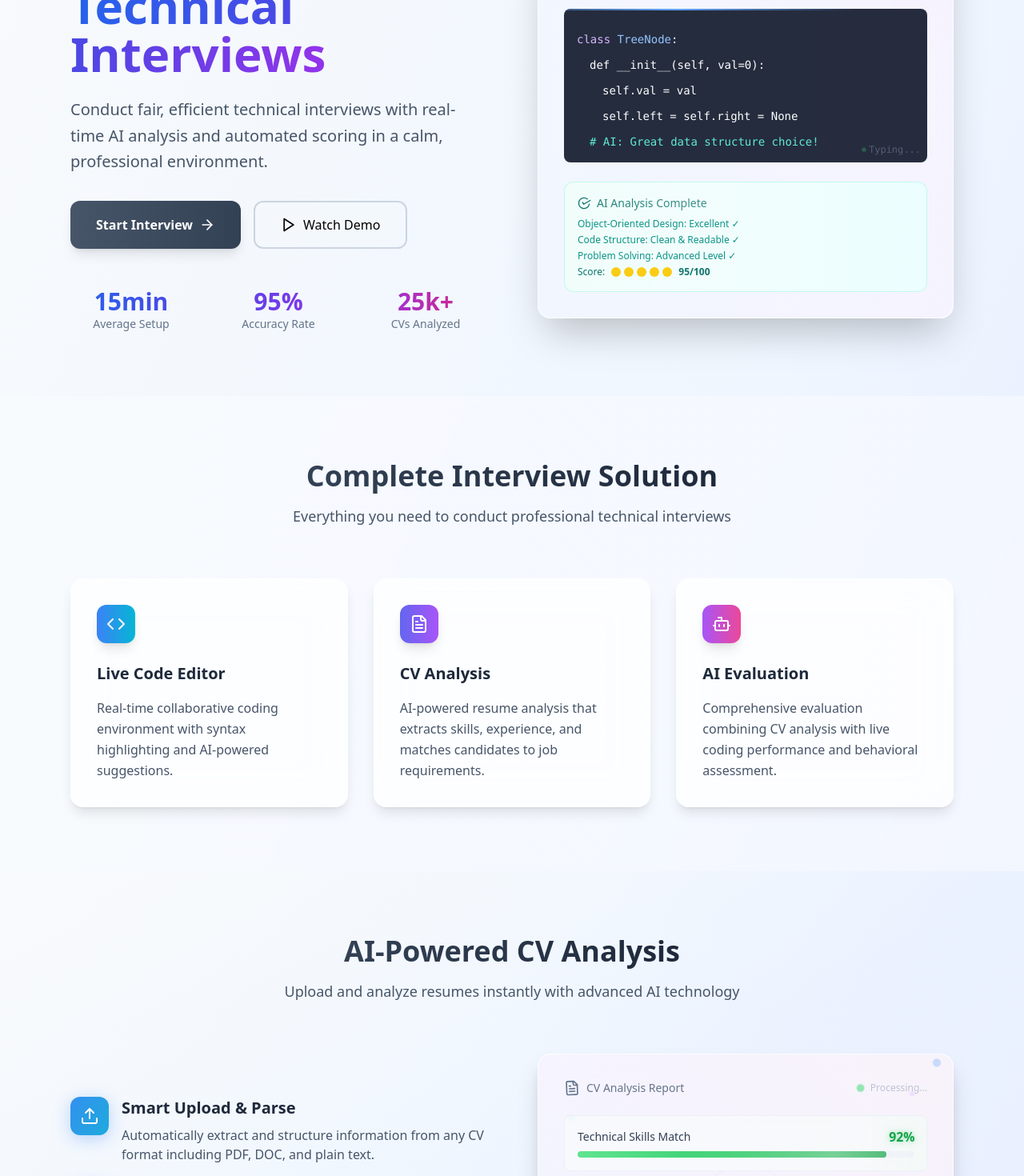
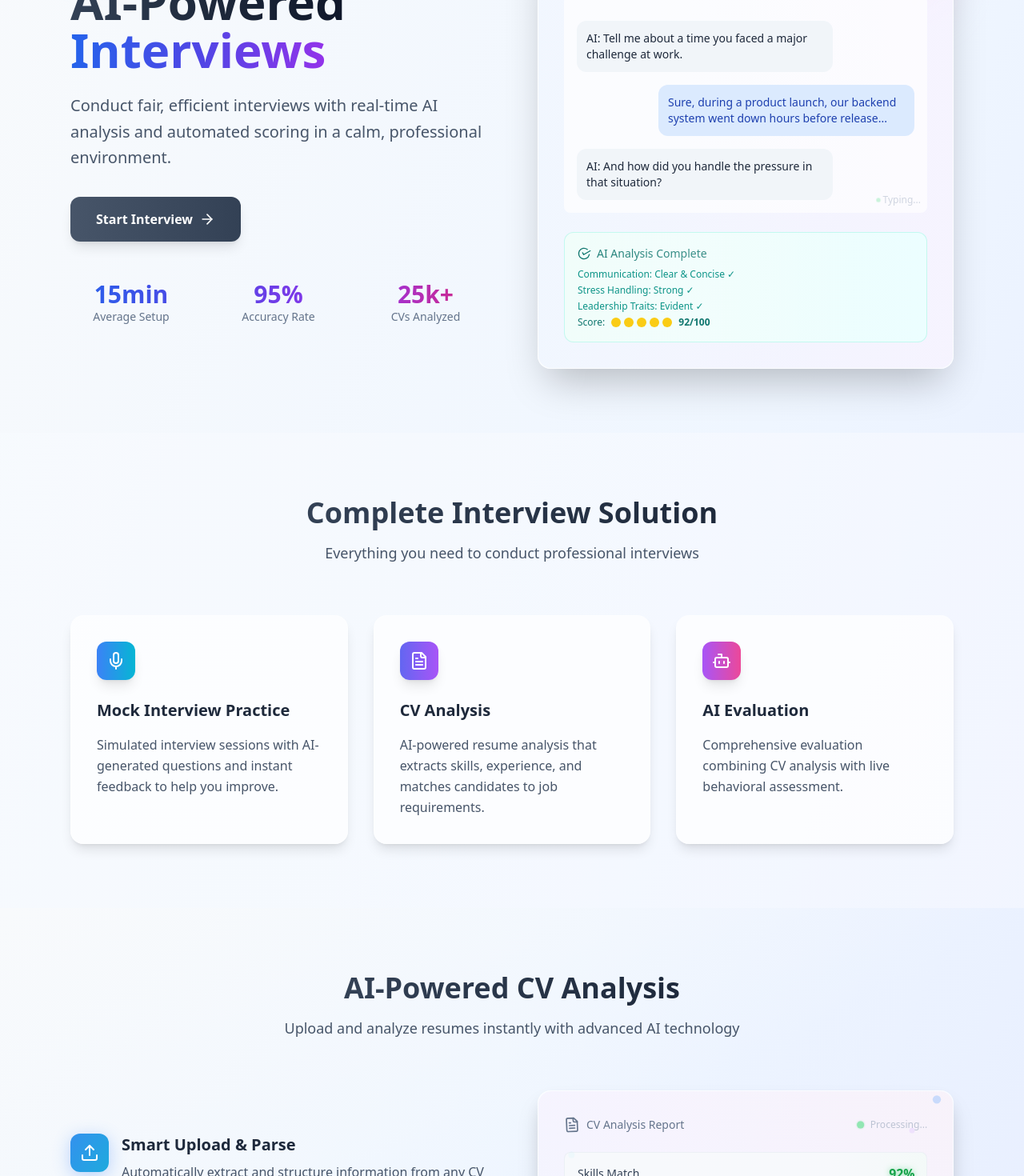
Before and after one commit to BasheerShalabi/InterviewAI, a React (Vite) app in the folder client/: page / in a window 1280 px wide. Shown: the part 240-1710 px from the top of the page at 80% size. Built offline with nearby package versions, Linux system fonts and the light colour scheme.

Commit message:
fix: Update navigation paths from '/interview' to '/dashboard' in Login and Register components; clean up UserDashboard component by removing unused state and commented code

```diff
--- a/client/src/components/LandingPage.jsx
+++ b/client/src/components/LandingPage.jsx
@@ -1,6 +1,6 @@
 import React from 'react';
 import { Link } from 'react-router-dom';
-import { BotIcon, Code, Users, Clock, CheckCircle, Play, ArrowRight, FileText, Upload, Brain } from 'lucide-react';
+import { BotIcon, Mic, CheckCircle, ArrowRight, FileText, Upload, Brain } from 'lucide-react';
 import { motion } from 'framer-motion';
 import HeaderComponent from './HeaderComponent';
 import { useAuth } from '../context/AuthContext';
@@ -80,7 +80,7 @@ export default function LandingPage() {
                             </span>
                             <br />
                             <span className="bg-gradient-to-r from-blue-600 via-indigo-600 to-purple-600 bg-clip-text text-transparent">
-                                Technical Interviews
+                                Interviews
                             </span>
                         </motion.h1>
 
@@ -90,7 +90,7 @@ export default function LandingPage() {
                             animate={{ opacity: 1, y: 0 }}
                             transition={{ duration: 0.8, delay: 0.4 }}
                         >
-                            Conduct fair, efficient technical interviews with real-time AI analysis and automated scoring in a calm, professional environment.
+                            Conduct fair, efficient interviews with real-time AI analysis and automated scoring in a calm, professional environment.
                         </motion.p>
 
                         <motion.div
@@ -106,10 +106,6 @@ export default function LandingPage() {
                                 Start Interview
                                 <ArrowRight className="w-5 h-5 group-hover:translate-x-1 transition-transform duration-300" />
                             </Link>
-                            <button className="group flex items-center justify-center gap-2 px-8 py-4 border-2 border-slate-300 rounded-xl hover:bg-slate-50 hover:border-slate-400 transition-all duration-300 hover:scale-105 backdrop-blur-sm">
-                                <Play className="w-5 h-5 group-hover:scale-110 transition-transform duration-300" />
-                                Watch Demo
-                            </button>
                         </motion.div>
 
                         <motion.div
@@ -139,7 +135,7 @@ export default function LandingPage() {
     animate={{ opacity: 1, scale: 1 }}
     transition={{ delay: 0.4, duration: 0.8 }}
 >
-                        <div className="relative bg-white/70 backdrop-blur-xl rounded-2xl p-8 shadow-2xl border border-white/20 hover:shadow-3xl transition-all duration-500 hover:scale-105">
+    <div className="relative bg-white/70  rounded-2xl p-8 shadow-2xl border border-white/20 hover:shadow-3xl transition-all duration-500 hover:scale-105">
         <div className="absolute inset-0 bg-gradient-to-r from-blue-500/5 to-purple-500/5 rounded-2xl"></div>
 
         <div className="relative">
@@ -147,18 +143,19 @@ export default function LandingPage() {
                 <div className="w-3 h-3 bg-red-400 rounded-full animate-pulse"></div>
                 <div className="w-3 h-3 bg-yellow-400 rounded-full animate-pulse" style={{ animationDelay: '0.5s' }}></div>
                 <div className="w-3 h-3 bg-green-400 rounded-full animate-pulse" style={{ animationDelay: '1s' }}></div>
-                                    <span className="text-slate-500 text-sm ml-4 font-medium">Interview Session</span>
+                <span className="text-slate-500 text-sm ml-4 font-medium">Interview Chat</span>
                 <motion.div
                     className="ml-auto flex items-center gap-2 text-xs text-slate-400"
                     animate={{ opacity: [0.5, 1, 0.5] }}
                     transition={{ duration: 2, repeat: Infinity }}
                 >
                     <div className="w-2 h-2 bg-green-400 rounded-full"></div>
-                                        Live Recording
+                    Live AI Chat
                 </motion.div>
             </div>
 
-                                <div className="space-y-3 text-sm font-mono bg-slate-900/90 backdrop-blur-sm rounded-lg p-4 relative overflow-hidden">
+            {/* Chat Bubbles */}
+            <div className="space-y-4 text-sm bg-white/70 rounded-lg p-4 relative overflow-hidden">
                 <motion.div
                     className="absolute top-0 left-0 w-full h-0.5 bg-gradient-to-r from-transparent via-blue-400 to-transparent"
                     animate={{ x: [-100, 300] }}
@@ -166,48 +163,30 @@ export default function LandingPage() {
                 />
 
                 <motion.div
-                                        className="text-purple-300"
+                    className="bg-slate-100 text-slate-800 p-3 rounded-xl max-w-xs"
                     initial={{ opacity: 0, x: -20 }}
                     animate={{ opacity: 1, x: 0 }}
                     transition={{ delay: 0.5 }}
                 >
-                                        class <span className="text-blue-300">TreeNode</span><span className="text-white">:</span>
+                    AI: Tell me about a time you faced a major challenge at work.
                 </motion.div>
 
                 <motion.div
-                                        className="text-white pl-4"
-                                        initial={{ opacity: 0, x: -20 }}
+                    className="bg-blue-100 text-blue-800 p-3 rounded-xl max-w-xs ml-auto"
+                    initial={{ opacity: 0, x: 20 }}
                     animate={{ opacity: 1, x: 0 }}
-                                        transition={{ delay: 0.7 }}
+                    transition={{ delay: 0.8 }}
                 >
-                                        def __init__(self, val=0):
+                    Sure, during a product launch, our backend system went down hours before release...
                 </motion.div>
 
                 <motion.div
-                                        className="text-white pl-8"
+                    className="bg-slate-100 text-slate-800 p-3 rounded-xl max-w-xs"
                     initial={{ opacity: 0, x: -20 }}
                     animate={{ opacity: 1, x: 0 }}
-                                        transition={{ delay: 0.9 }}
+                    transition={{ delay: 1.2 }}
                 >
-                                        self.val = val
-                                    </motion.div>
-
-                                    <motion.div
-                                        className="text-white pl-8"
-                                        initial={{ opacity: 0, x: -20 }}
-                                        animate={{ opacity: 1, x: 0 }}
-                                        transition={{ delay: 1.1 }}
-                                    >
-                                        self.left = self.right = None
-                                    </motion.div>
-
-                                    <motion.div
-                                        className="text-teal-300 pl-4"
-                                        initial={{ opacity: 0, scale: 0.8 }}
-                                        animate={{ opacity: 1, scale: 1 }}
-                                        transition={{ delay: 1.5, type: "spring" }}
-                                    >
-                                        # AI: Great data structure choice!
+                    AI: And how did you handle the pressure in that situation?
                 </motion.div>
 
                 <motion.div
@@ -220,11 +199,12 @@ export default function LandingPage() {
                 </motion.div>
             </div>
 
+            {/* AI Analysis */}
             <motion.div
                 className="mt-6 p-4 bg-gradient-to-r from-teal-50 to-cyan-50 rounded-xl border border-teal-200/50 relative overflow-hidden"
                 initial={{ opacity: 0, y: 10 }}
                 animate={{ opacity: 1, y: 0 }}
-                                    transition={{ delay: 1, duration: 0.6 }}
+                transition={{ delay: 1.5, duration: 0.6 }}
             >
                 <motion.div
                     className="absolute inset-0 bg-gradient-to-r from-transparent via-white/20 to-transparent"
@@ -245,30 +225,30 @@ export default function LandingPage() {
                     <motion.div
                         initial={{ opacity: 0, x: -10 }}
                         animate={{ opacity: 1, x: 0 }}
-                                            transition={{ delay: 1.2 }}
+                        transition={{ delay: 1.6 }}
                     >
-                                            Object-Oriented Design: Excellent ✓
+                        Communication: Clear & Concise ✓
                     </motion.div>
                     <motion.div
                         initial={{ opacity: 0, x: -10 }}
                         animate={{ opacity: 1, x: 0 }}
-                                            transition={{ delay: 1.4 }}
+                        transition={{ delay: 1.8 }}
                     >
-                                            Code Structure: Clean & Readable ✓
+                        Stress Handling: Strong ✓
                     </motion.div>
                     <motion.div
                         initial={{ opacity: 0, x: -10 }}
                         animate={{ opacity: 1, x: 0 }}
-                                            transition={{ delay: 1.6 }}
+                        transition={{ delay: 2.0 }}
                     >
-                                            Problem Solving: Advanced Level ✓
+                        Leadership Traits: Evident ✓
                     </motion.div>
 
                     <motion.div
                         className="mt-2 flex items-center gap-2"
                         initial={{ opacity: 0, scale: 0.8 }}
                         animate={{ opacity: 1, scale: 1 }}
-                                            transition={{ delay: 1.8, type: "spring" }}
+                        transition={{ delay: 2.2, type: "spring" }}
                     >
                         <div className="text-xs font-medium text-teal-700">Score:</div>
                         <div className="flex gap-1">
@@ -278,22 +258,23 @@ export default function LandingPage() {
                                     className="w-3 h-3 bg-yellow-400 rounded-full"
                                     initial={{ scale: 0 }}
                                     animate={{ scale: 1 }}
-                                                        transition={{ delay: 2 + i * 0.1, type: "spring" }}
+                                    transition={{ delay: 2.4 + i * 0.1, type: "spring" }}
                                 />
                             ))}
                         </div>
-                                            <span className="text-xs font-bold text-teal-700">95/100</span>
+                        <span className="text-xs font-bold text-teal-700">92/100</span>
                     </motion.div>
                 </div>
             </motion.div>
         </div>
     </div>
 </motion.div>
+
                 </div>
             </section>
 
             {/* Features */}
-            <section className="bg-white/50 backdrop-blur-sm py-20 relative">
+            <section className="bg-white/50  py-20 relative">
                 <div className="absolute inset-0 bg-gradient-to-r from-blue-50/30 to-indigo-50/30"></div>
                 <div className="max-w-6xl mx-auto px-6 relative">
                     <motion.div
@@ -309,16 +290,16 @@ export default function LandingPage() {
                             </span>
                         </h2>
                         <p className="text-lg text-slate-600">
-                            Everything you need to conduct professional technical interviews
+                            Everything you need to conduct professional interviews
                         </p>
                     </motion.div>
 
                     <div className="grid md:grid-cols-3 gap-8">
                         {[
                             {
-                                icon: Code,
-                                title: "Live Code Editor",
-                                description: "Real-time collaborative coding environment with syntax highlighting and AI-powered suggestions.",
+                                icon: Mic,
+                                title: "Mock Interview Practice",
+                                description: "Simulated interview sessions with AI-generated questions and instant feedback to help you improve.",
                                 gradient: "from-blue-500 to-cyan-500"
                             },
                             {
@@ -330,13 +311,13 @@ export default function LandingPage() {
                             {
                                 icon: BotIcon,
                                 title: "AI Evaluation",
-                                description: "Comprehensive evaluation combining CV analysis with live coding performance and behavioral assessment.",
+                                description: "Comprehensive evaluation combining CV analysis with live behavioral assessment.",
                                 gradient: "from-purple-500 to-pink-500"
                             }
                         ].map((feature, index) => (
                             <motion.div
                                 key={index}
-                                className="group bg-white/70 backdrop-blur-xl p-8 rounded-2xl shadow-lg border border-white/20 hover:shadow-2xl transition-all duration-500 hover:scale-105"
+                                className="group bg-white/70  p-8 rounded-2xl shadow-lg border border-white/20 hover:shadow-2xl transition-all duration-500 hover:scale-105"
                                 initial={{ opacity: 0, y: 30 }}
                                 whileInView={{ opacity: 1, y: 0 }}
                                 transition={{ duration: 0.6, delay: index * 0.1 }}
@@ -389,7 +370,7 @@ export default function LandingPage() {
                                 <div className="flex items-start gap-4">
                                     <motion.div
                                         className="w-12 h-12 bg-gradient-to-r from-blue-500 to-cyan-500 rounded-xl flex items-center justify-center flex-shrink-0 shadow-lg relative overflow-hidden"
-                                        whileHover={{ scale: 1.1, rotate: 5 }}
+                                        whileHover={{ rotate: 5 }}
                                         animate={{
                                             boxShadow: [
                                                 "0 4px 20px rgba(59, 130, 246, 0.3)",
@@ -429,7 +410,7 @@ export default function LandingPage() {
                                         transition={{ type: "spring", stiffness: 300 }}
                                     >
                                         <h3 className="text-xl font-semibold text-slate-800 mb-2">Smart Upload & Parse</h3>
-                                        <p className="text-slate-600">Automatically extract and structure information from any CV format including PDF, DOC, and plain text.</p>
+                                        <p className="text-slate-600">Automatically extract and structure information from any CV PDF.</p>
                                     </motion.div>
                                 </div>
 
@@ -545,7 +526,7 @@ export default function LandingPage() {
                             viewport={{ once: true }}
                         >
                             <motion.div
-                                className="relative bg-white/70 backdrop-blur-xl rounded-2xl p-8 shadow-2xl border border-white/20 hover:shadow-3xl transition-all duration-500 overflow-hidden"
+                                className="relative bg-white/70  rounded-2xl p-8 shadow-2xl border border-white/20 hover:shadow-3xl transition-all duration-500 overflow-hidden"
                                 whileHover={{ scale: 1.02, rotateY: 2 }}
                                 animate={{
                                     boxShadow: [
@@ -690,7 +671,7 @@ export default function LandingPage() {
 
                                     <div className="space-y-4">
                                         <motion.div
-                                            className="bg-slate-50/80 backdrop-blur-sm rounded-lg p-4 border border-slate-200/50 hover:border-green-300/50 transition-all duration-300 relative overflow-hidden"
+                                            className="bg-slate-50/80  rounded-lg p-4 border border-slate-200/50 hover:border-green-300/50 transition-all duration-300 relative overflow-hidden"
                                             initial={{ opacity: 0, y: 10 }}
                                             animate={{ opacity: 1, y: 0 }}
                                             transition={{ delay: 0.5 }}
@@ -706,7 +687,7 @@ export default function LandingPage() {
                                             />
 
                                             <div className="flex items-center justify-between mb-2">
-                                                <span className="text-sm font-medium text-slate-700">Technical Skills Match</span>
+                                                <span className="text-sm font-medium text-slate-700">Skills Match</span>
                                                 <motion.span
                                                     className="text-sm font-bold text-green-600"
                                                     animate={{
@@ -752,7 +733,7 @@ export default function LandingPage() {
                                         </motion.div>
 
                                         <motion.div
-                                            className="bg-slate-50/80 backdrop-blur-sm rounded-lg p-4 border border-slate-200/50 hover:border-blue-300/50 transition-all duration-300 relative overflow-hidden"
+                                            className="bg-slate-50/80  rounded-lg p-4 border border-slate-200/50 hover:border-blue-300/50 transition-all duration-300 relative overflow-hidden"
                                             initial={{ opacity: 0, y: 10 }}
                                             animate={{ opacity: 1, y: 0 }}
                                             transition={{ delay: 0.8 }}
@@ -931,7 +912,7 @@ export default function LandingPage() {
                             {
                                 step: "3",
                                 title: "Conduct Interview",
-                                description: "Live coding session with real-time AI evaluation and feedback",
+                                description: "Live session with real-time AI evaluation and feedback",
                                 gradient: "from-purple-500 to-pink-500"
                             },
                             {
--- a/client/src/pages/Login.jsx
+++ b/client/src/pages/Login.jsx
@@ -41,7 +41,7 @@ export default function Login() {
                 const data = await response.json();
                 login(data.token);
                 console.log("UserToken logged in:", data.token);
-                navigate('/interview');
+                navigate('/dashboard');
             }
 
             setLoading(false);
--- a/client/src/pages/Register.jsx
+++ b/client/src/pages/Register.jsx
@@ -40,7 +40,7 @@ export default function Register() {
         const result = await register(formData.fullname,formData.email,formData.password);
 
         if (result.success) {
-            navigate('/interview');
+            navigate('/dashboard');
         } else {
             setError(result.error);
         }
```
Also changed, not shown: client/src/pages/UserDashboard.jsx (+23 -22 lines). Lines whose indentation alone changed are shown as unchanged.
